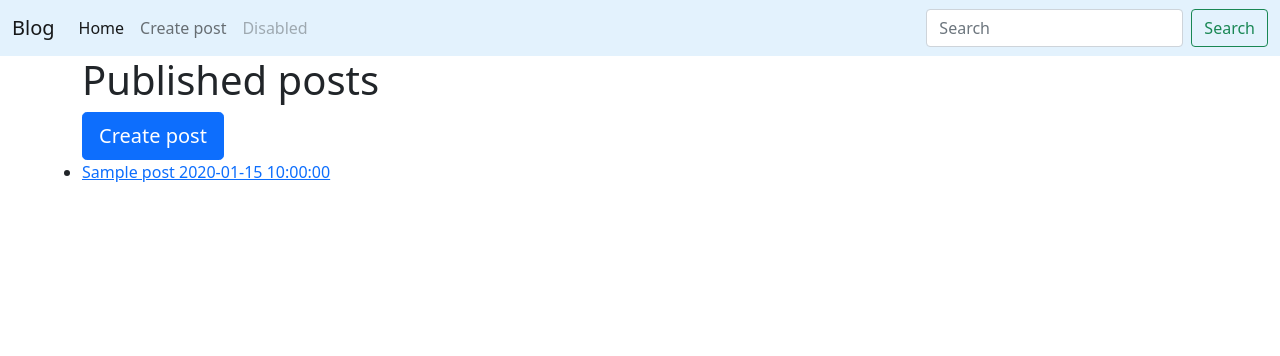
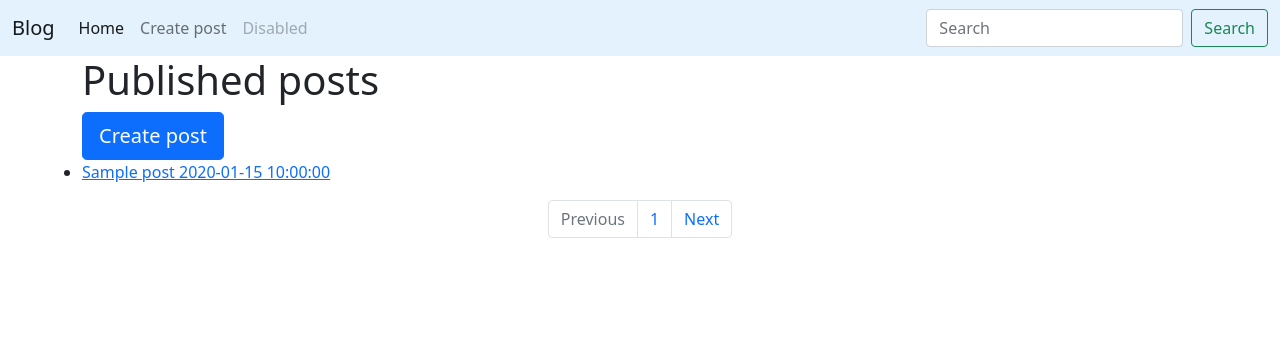
Before and after one commit to Katerina676/flask_blog, a Flask app: page /blog/ in a window 1280 px wide. Shown: the top 356 px of the page. Run offline with Flask 2, Linux system fonts and the light colour scheme; tables that the repository leaves empty hold one stand-in row (values such as "Sample post").

Commit message:
add pagination

```diff
--- a/models.py
+++ b/models.py
@@ -1,6 +1,7 @@
 from app import db
 from datetime import datetime
 from slugify import slugify
+
 
 post_tags = db.Table('post_tags',
                      db.Column('post_id', db.Integer, db.ForeignKey('post.id')),
--- a/posts/blueprint.py
+++ b/posts/blueprint.py
@@ -32,12 +32,20 @@ def create_post():
 
 @posts.route('/')
 def index():
+    page = request.args.get('page')
+    if page and page.isdigit():
+        page = int(page)
+    else:
+        page = 1
+
     q = request.args.get('q')
     if q:
-        posts = Post.query.filter(Post.title.contains(q) | Post.text.contains(q)).all()
+        posts = Post.query.filter(Post.title.contains(q) | Post.text.contains(q))
     else:
         posts = Post.query.order_by(Post.created_at.desc())
-    return render_template('posts/index.html', posts=posts)
+
+    pages = posts.paginate(page=page, per_page=5)
+    return render_template('posts/index.html', pages=pages)
 
 
 @posts.route('/<slug>')
--- a/posts/forms.py
+++ b/posts/forms.py
@@ -1,4 +1,4 @@
-from wtforms import Form, StringField, TextAreaField
+from wtforms import Form, StringField, TextAreaField, FileField
 
 
 class PostForm(Form):
--- a/posts/templates/posts/index.html
+++ b/posts/templates/posts/index.html
@@ -18,9 +18,36 @@ Published posts
     </form>
 </div>
 
-    {% for post in posts %}
+    {% for post in pages.items %}
 <ul><li>
     <a href="{{ url_for('posts.post_detail', slug=post.slug) }}"> {{post.title}} {{post.created_at}} </a>
 </li></ul>
 {% endfor %}
+
+
+<nav aria-label="Page navigation example">
+  <ul class="pagination justify-content-center">
+
+    <li
+            {% if not pages.has_prev %}
+            class="page-item disabled"
+        {% endif %}
+    >
+      <a href="./?page={{ pages.prev_num}}" class="page-link">Previous</a>
+    </li>
+      {% for page in pages.iter_pages() %}
+          <li {% if page == pages.page %} class="page-item" {% endif %}><a class="page-link" href="./?page={{ page}}"
+          >{{ page}}</a></li>
+      {% endfor %}
+
+
+    <li {% if not pages.has_next %}
+            class="page-item"
+    {% endif %} >
+      <a class="page-link" href="./?page={{ pages.next_num}}">Next</a>
+    </li>
+  </ul>
+</nav>
+
+
 {% endblock %}
```
